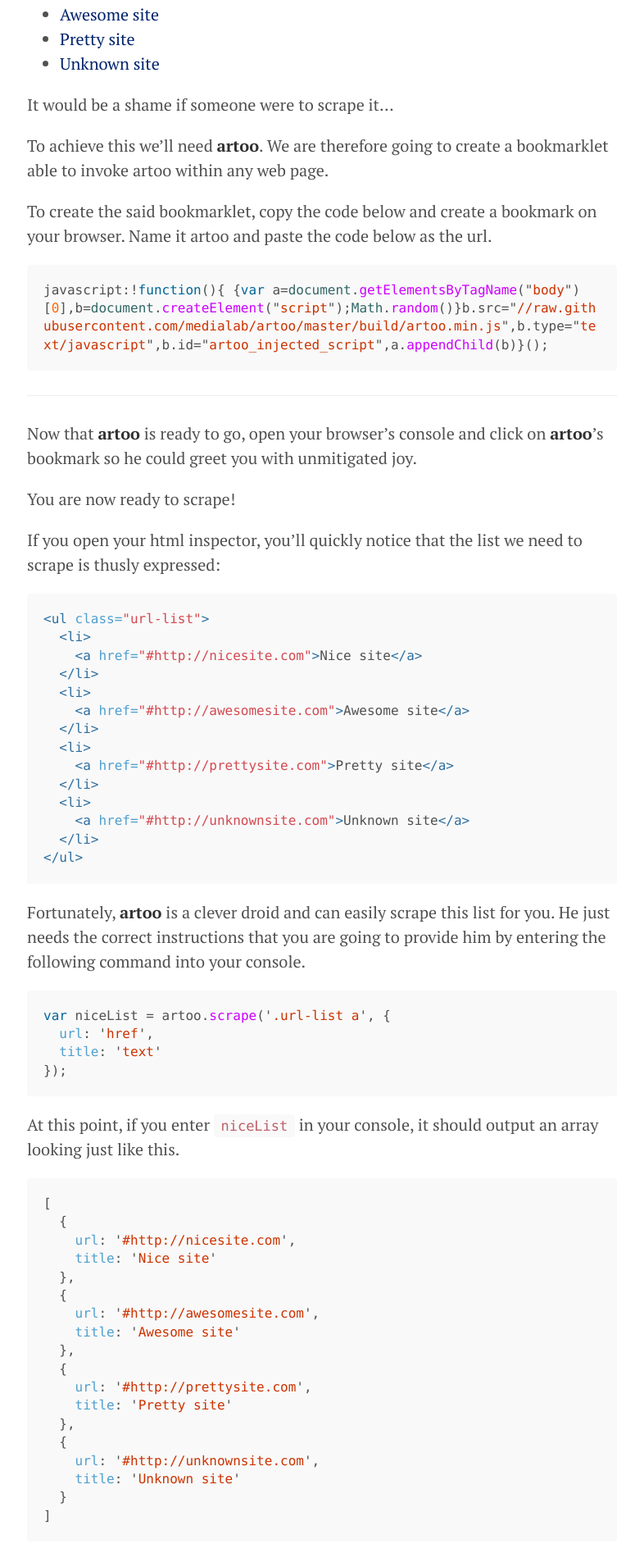
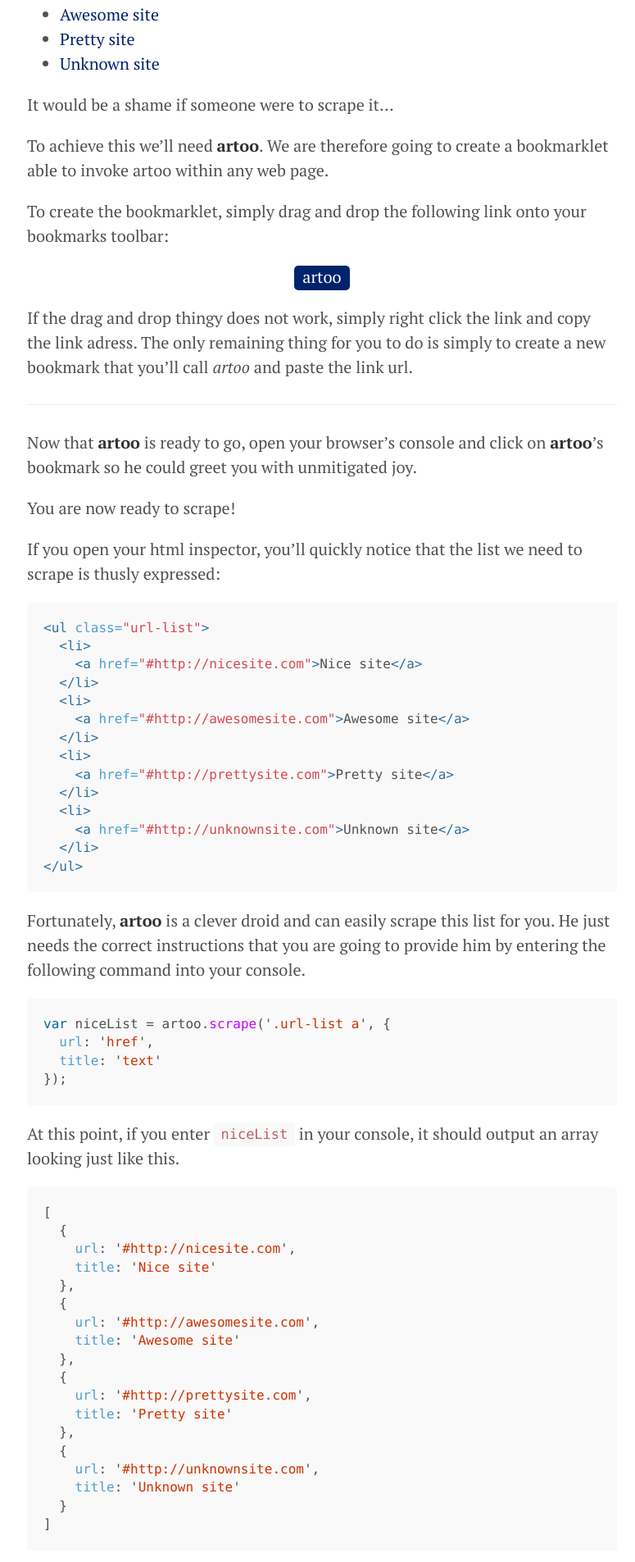
Before and after one commit to medialab/artoo, a Jekyll site: the page built from quick_start.md, in a window 1280 px wide. Shown: the part 682-2587 px from the top of the page at 82% size, without its empty margins (247-1022 px from the left). Built offline with Jekyll 4.4.1, drawn with Linux system fonts in a browser that asks for light colours; Markdown is read by kramdown in place of the engine named in the settings; some of the changed text lies outside the part shown.

Commit message:
Better bookmark

````diff
--- a/_includes/head.html
+++ b/_includes/head.html
@@ -18,6 +18,7 @@
   <link rel="stylesheet" href="{{ site.baseurl }}/public/css/poole.css">
   <link rel="stylesheet" href="{{ site.baseurl }}/public/css/syntax.css">
   <link rel="stylesheet" href="{{ site.baseurl }}/public/css/lanyon.css">
+  <link rel="stylesheet" href="{{ site.baseurl }}/public/css/artoo.css">
   <link rel="stylesheet" href="http://fonts.googleapis.com/css?family=PT+Serif:400,400italic,700|PT+Sans:400">
 
   <!-- Icons -->
--- /dev/null
+++ b/public/css/artoo.css
@@ -0,0 +1,34 @@
+/* Artoo Doc Stylesheet */
+.artoo-logo {
+  margin-bottom: 0;
+  display: inline;
+  width: 35px;
+  height: 35px;
+}
+
+.theme-base-artoo .sidebar,
+.theme-base-artoo .sidebar-toggle:active,
+.theme-base-artoo #sidebar-checkbox:checked ~ .sidebar-toggle {
+  background-color: #00236D;
+}
+.theme-base-artoo .container a,
+.theme-base-artoo .sidebar-toggle,
+.theme-base-artoo .related-posts li a:hover {
+  color: #00236D;
+}
+
+.artoo-bookmark-highlight {
+  text-align: center;
+}
+
+.artoo-bookmark-highlight a {
+  background-color: #00236D;
+  color: white;
+  padding: 0 10px;
+  padding-bottom: 3px;
+  border-radius: 5px;
+}
+
+.artoo-bookmark-highlight a:hover {
+  text-decoration: none;
+};
--- a/public/css/lanyon.css
+++ b/public/css/lanyon.css
@@ -430,25 +430,6 @@ a.pagination-item:hover {
  * Based on colors from Base16: http://chriskempson.github.io/base16/#default.
  */
 
-/* Artoo */
-.artoo-logo {
-  margin-bottom: 0;
-  display: inline;
-  width: 35px;
-  height: 35px;
-}
-
-.theme-base-artoo .sidebar,
-.theme-base-artoo .sidebar-toggle:active,
-.theme-base-artoo #sidebar-checkbox:checked ~ .sidebar-toggle {
-  background-color: #00236D;
-}
-.theme-base-artoo .container a,
-.theme-base-artoo .sidebar-toggle,
-.theme-base-artoo .related-posts li a:hover {
-  color: #00236D;
-}
-
 /* Red */
 .theme-base-08 .sidebar,
 .theme-base-08 .sidebar-toggle:active,
--- a/quick_start.md
+++ b/quick_start.md
@@ -39,11 +39,13 @@ It would be a shame if someone were to scrape it...
 
 To achieve this we'll need **artoo**. We are therefore going to create a bookmarklet able to invoke artoo within any web page.
 
-To create the said bookmarklet, copy the code below and create a bookmark on your browser. Name it artoo and paste the code below as the url.
+To create the bookmarklet, simply drag and drop the following link onto your bookmarks toolbar:
 
-```js
-javascript:!function(){ {var a=document.getElementsByTagName("body")[0],b=document.createElement("script");Math.random()}b.src="//raw.githubusercontent.com/medialab/artoo/master/build/artoo.min.js",b.type="text/javascript",b.id="artoo_injected_script",a.appendChild(b)}();
-```
+<p class="artoo-bookmark-highlight">
+  <a style="color: white;" href='javascript:!function(){ {var a=document.getElementsByTagName("body")[0],b=document.createElement("script");Math.random()}b.src="//raw.githubusercontent.com/medialab/artoo/master/build/artoo.min.js",b.type="text/javascript",b.id="artoo_injected_script",a.appendChild(b)}();'>artoo</a>
+</p>
+
+If the drag and drop thingy does not work, simply right click the link and copy the link adress. The only remaining thing for you to do is simply to create a new bookmark that you'll call *artoo* and paste the link url.
 
 ---
 
````
Also changed, not shown: other parts of quick_start.md (+2 -2 lines).
